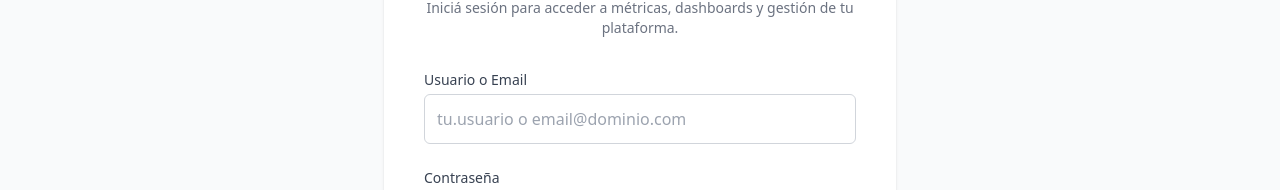
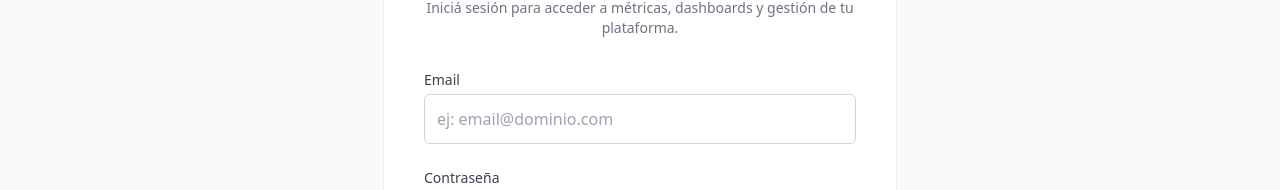
Before and after one commit to SrBigotones/UADE-API2-ArreglaYA-Analytics-FE, a React (Vite) app: page /login in a window 1280 px wide. Shown: the part 234-424 px from the top of the page. Built offline with nearby package versions, Linux system fonts and the light colour scheme; no server answers.

Commit message:
Corregir placeholder

```diff
--- a/src/screens/LoginScreen.jsx
+++ b/src/screens/LoginScreen.jsx
@@ -101,13 +101,13 @@ const LoginScreen = () => {
 
         <form onSubmit={handleSubmit} className="space-y-6">
           <div>
-            <label className={`block text-sm font-medium mb-1 ${isDarkMode ? 'text-gray-200' : 'text-gray-700'}`}>Usuario o Email</label>
+            <label className={`block text-sm font-medium mb-1 ${isDarkMode ? 'text-gray-200' : 'text-gray-700'}`}>Email</label>
             <input
               type="text"
               className={`block w-full rounded-md px-3 py-3 placeholder-gray-400 focus:outline-none focus:ring-2 focus:ring-teal-500 focus:border-teal-500 border ${
                 isDarkMode ? 'bg-gray-900 border-gray-600 text-gray-100' : 'bg-white border-gray-300 text-gray-900'
               }`}
-              placeholder="tu.usuario o email@dominio.com"
+              placeholder="ej: email@dominio.com"
               value={usernameOrEmail}
               onChange={(e) => setUsernameOrEmail(e.target.value)}
               disabled={isSubmitting}
```
